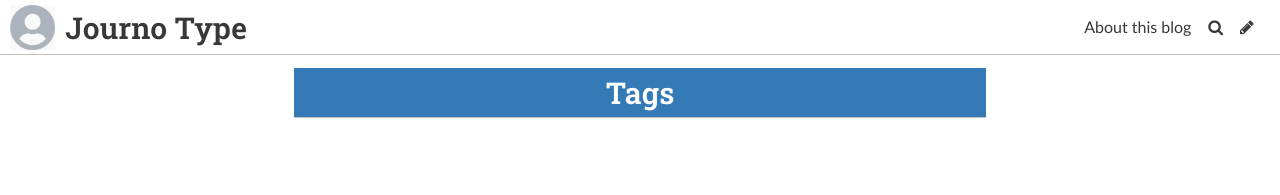
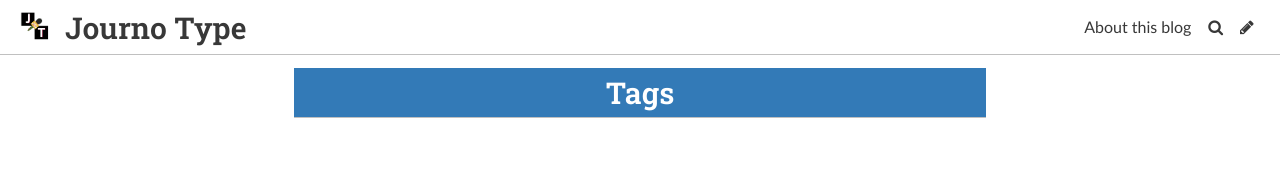
Before and after one commit to lucyannapaluk/mybrookesblog, a Jekyll site: the page built from pages/tags.md, in a window 1280 px wide. Shown: the top 195 px of the page. Built offline with Jekyll 4.4.1, drawn with Linux system fonts in a browser that asks for light colours; some web fonts are replaced.

Commit message:
Update Settings “general”

```diff
--- a/_data/settings.yml
+++ b/_data/settings.yml
@@ -5,8 +5,8 @@
 footer_text: Copyright 2020 Lucyanna Paluk
 header_feature_image: ../uploads/bruno-martins-ohjmwb4xwle-unsplash.jpg
 bannerheight: 20vmax
-logo: /uploads/logo.jpg
-favicon: /uploads/favicon.ico
+logo: ../uploads/journo-type-logo.png
+favicon: ../uploads/favicon-16x16.png
 gridlayout: false
 fixednavbar: false
 upzoom: true
```
Also changed, not shown: uploads/favicon-16x16.png (added), uploads/journo-type-logo.png (added).
